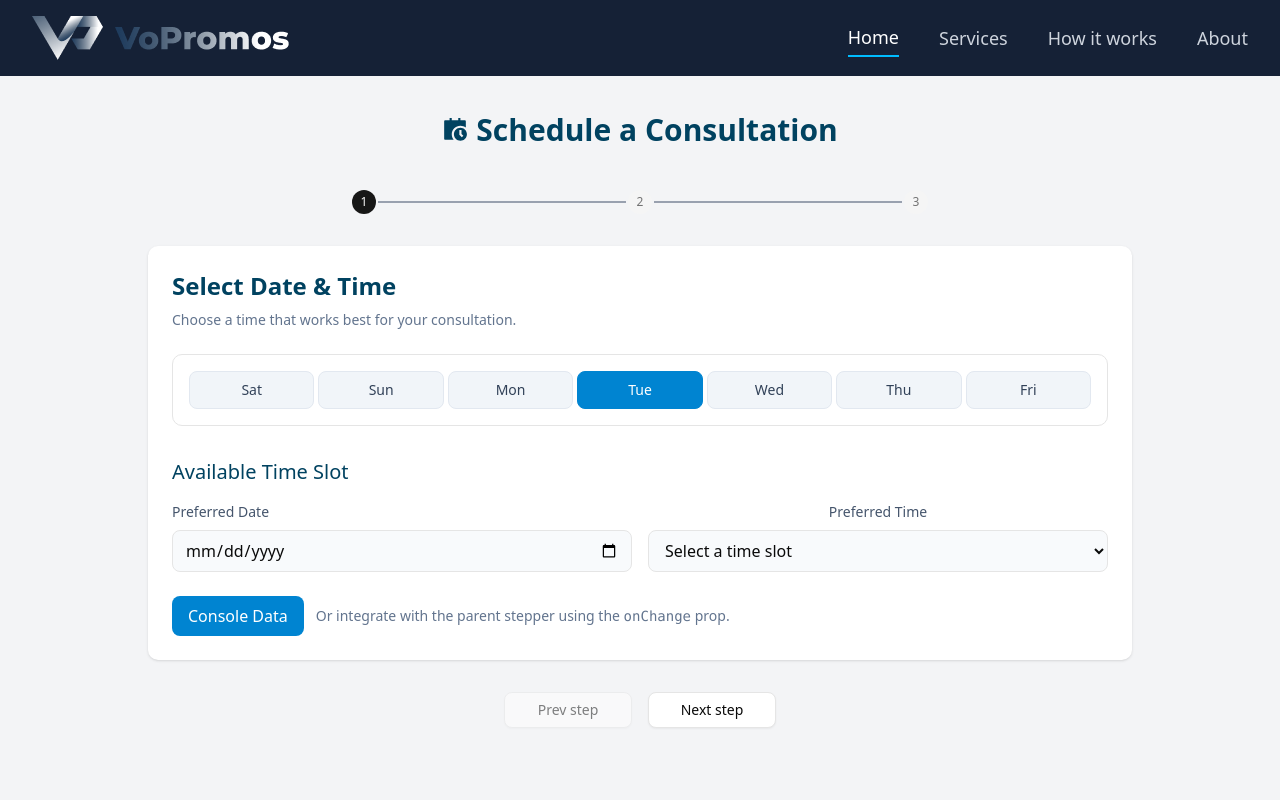
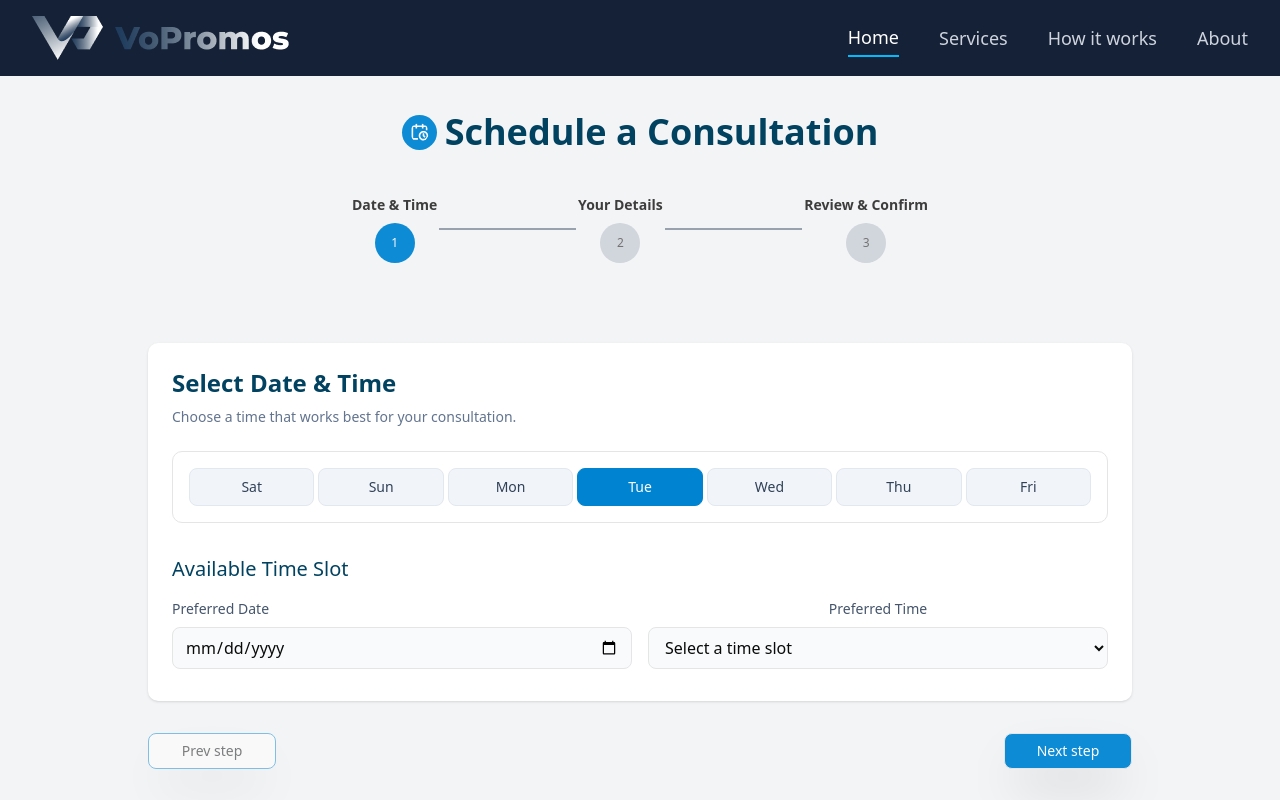
Before and after one commit to Shawon-Reza/voPromos, a React (Vite) app: page /schedule-consultation in a window 1280 px wide. Built offline with nearby package versions, Linux system fonts and the light colour scheme.

Commit message:
Schedule meeting done

```diff
--- a/src/components/ui/stepper.jsx
+++ b/src/components/ui/stepper.jsx
@@ -145,7 +145,7 @@ function StepperIndicator({
     <span
       data-slot="stepper-indicator"
       className={cn(
-        "relative flex size-6 shrink-0 items-center justify-center rounded-full bg-muted text-xs font-medium text-muted-foreground data-[state=active]:bg-primary data-[state=active]:text-primary-foreground data-[state=completed]:bg-primary data-[state=completed]:text-primary-foreground",
+        "relative flex size-8 lg:size-10 shrink-0 items-center justify-center rounded-full  text-xs font-medium text-muted-foreground data-[state=active]:bg-[#0E8BD5] data-[state=active]:text-primary-foreground data-[state=completed]:bg-[#0E8BD5] data-[state=completed]:text-primary-foreground bg-gray-300 ",
         className
       )}
       data-state={state}
@@ -154,6 +154,7 @@ function StepperIndicator({
         children
       ) : (
         <>
+
           <span
             className="transition-all group-data-loading/step:scale-0 group-data-loading/step:opacity-0 group-data-loading/step:transition-none group-data-[state=completed]/step:scale-0 group-data-[state=completed]/step:opacity-0">
             {step}
@@ -208,9 +209,10 @@ function StepperSeparator({
     <div
       data-slot="stepper-separator"
       className={cn(
-        "m-0.5 bg-gray-400 group-data-[orientation=horizontal]/stepper:h-0.5 group-data-[orientation=horizontal]/stepper:w-full group-data-[orientation=horizontal]/stepper:flex-1 group-data-[orientation=vertical]/stepper:h-12 group-data-[orientation=vertical]/stepper:w-0.5 group-data-[state=completed]/step:bg-primary",
+        "m-0.5 bg-gray-400 group-data-[orientation=horizontal]/stepper:h-0.5 group-data-[orientation=horizontal]/stepper:w-full group-data-[orientation=horizontal]/stepper:flex-1 group-data-[orientation=vertical]/stepper:h-12 group-data-[orientation=vertical]/stepper:w-0.5 group-data-[state=completed]/step:bg-gray-700",
         className
       )}
+
       {...props} />
   );
 }
--- a/src/features/ScheduleConsultation.jsx
+++ b/src/features/ScheduleConsultation.jsx
@@ -1,4 +1,4 @@
-import { RiCalendarScheduleFill } from 'react-icons/ri'
+import { RiCalendarScheduleFill, RiCalendarScheduleLine } from 'react-icons/ri'
 import Navbar from '../components/layout/Navbar'
 import React from 'react'
 import StepperComponent from './StepperComponent'
@@ -10,8 +10,8 @@ const ScheduleConsultation = () => {
                 <Navbar></Navbar>
             </section>
 
-            <div className='flex items-center justify-center pt-28 gap-2 text-3xl font-bold  text-[#004260]'>
-                <RiCalendarScheduleFill size={26} />
+            <div className='flex items-center justify-center pt-28 gap-2 text-3xl xl:text-4xl font-bold  text-[#004260]'>
+                <RiCalendarScheduleLine color='white' size={35} className='p-2 bg-[#0E8BD5] rounded-full' />
                 <h1 className='text-[#004260]'> Schedule a Consultation</h1>
             </div>
 
--- a/src/features/StepperComponent.jsx
+++ b/src/features/StepperComponent.jsx
@@ -1,6 +1,7 @@
 "use client"
 
 import { useEffect, useState, useRef } from "react"
+import { useSchedule } from "../contextApi/ScheduleContext"
 
 import {
   Stepper,
@@ -22,7 +23,7 @@ export default function StepperComponent() {
   const [currentStep, setCurrentStep] = useState(1)
   const [isLoading, setIsLoading] = useState(false)
 
-  const saveHandlerRef = useRef(() => {})
+  const saveHandlerRef = useRef(() => { })
 
   const handleNextStep = async () => {
     setIsLoading(true)
@@ -40,9 +41,34 @@ export default function StepperComponent() {
       setIsLoading(false)
     }, 250)
   }
+
+  const { scheduleData } = useSchedule()
+
+  const handleConfirmBooking = async () => {
+    setIsLoading(true)
+    try {
+      if (typeof saveHandlerRef.current === 'function') {
+        await Promise.resolve(saveHandlerRef.current())
+      }
+
+      // scheduleData will now contain latest values from steps
+      console.log('Confirming booking with payload:', scheduleData)
+
+      // OPTIONAL: make an API call here
+      // await fetch('/api/bookings', { method: 'POST', headers: { 'Content-Type': 'application/json' }, body: JSON.stringify(scheduleData) })
+
+    } catch (err) {
+      console.error('Error during confirm booking:', err)
+    } finally {
+      setIsLoading(false)
+    }
+  }
   console.log(currentStep)
+  const captions = ['Date & Time', 'Your Details', 'Review & Confirm']
+
+
   return (
-    <div className="mx-auto px-5 max-w-2xl md:max-w-3xl lg:max-w-5xl space-y-8 text-center">
+    <div className="mx-auto px-5 max-w-2xl md:max-w-3xl lg:max-w-5xl space-y-8 text-center ">
 
       <div className="mx-auto max-w-xl">
         <Stepper value={currentStep} onValueChange={setCurrentStep}>
@@ -53,9 +79,12 @@ export default function StepperComponent() {
               className="not-last:flex-1"
               loading={isLoading}
             >
+              <div className="flex flex-col items-center">
+                <div className="mb-2 text-sm text-[#3D3D3D] font-semibold text-center">{captions[step - 1]}</div>
                 <StepperTrigger asChild>
                   <StepperIndicator />
                 </StepperTrigger>
+              </div>
               {step < steps.length && <StepperSeparator />}
             </StepperItem>
           ))}
@@ -65,17 +94,19 @@ export default function StepperComponent() {
 
 
 
+      <div className="md:mt-15 lg:mt-20">
         {currentStep === 1 && <Step1 setSaveHandler={(fn) => (saveHandlerRef.current = fn)} />}
         {currentStep === 2 && <Step2 setSaveHandler={(fn) => (saveHandlerRef.current = fn)} />}
         {currentStep === 3 && <Step3 setSaveHandler={(fn) => (saveHandlerRef.current = fn)} />}
+      </div>
       {/* {currentStep === 4 && <Step4 />} */}
 
 
 
-      <div className="flex justify-center space-x-4">
+      <div className="flex justify-between space-x-4">
         <Button
           variant="outline"
-          className="w-32 cursor-pointer"
+          className="w-32 cursor-pointer  hover:bg-[#0E8BD5] hover:text-white hover:scale-110 transform transition-all ease-in-out duration-700 shadow-2xl border-[#0E8BD5]"
           onClick={() => setCurrentStep((prev) => prev - 1)}
           disabled={currentStep === 1}
         >
@@ -83,11 +114,11 @@ export default function StepperComponent() {
         </Button>
         <Button
           variant="outline"
-          className="w-32 cursor-pointer"
-          onClick={handleNextStep}
+          className="w-32 cursor-pointer bg-[#0E8BD5] text-white hover:bg-[#0E8BD5] hover:text-white hover:scale-110 transform transition-all ease-in-out duration-700 shadow-2xl"
+          onClick={currentStep === steps.length ? handleConfirmBooking : handleNextStep}
           disabled={currentStep > steps.length}
         >
-          Next step
+          {currentStep === steps.length ? 'Confirm booking' : 'Next step'}
         </Button>
       </div>
 
--- a/src/features/stepperComponents.jsx/Step1.jsx
+++ b/src/features/stepperComponents.jsx/Step1.jsx
@@ -115,17 +115,7 @@ const Step1 = ({ onChange, setSaveHandler } = {}) => {
                 </label>
             </div>
 
-            <div className="mt-6 flex items-center gap-3">
-                <button
-                    type="button"
-                    onClick={handleConsole}
-                    className="px-4 py-2 bg-sky-600 text-white rounded-md hover:bg-sky-700 focus:outline-none focus:ring-2 focus:ring-sky-300"
-                >
-                    Console Data
-                </button>
 
-                <p className="text-sm text-slate-500">Or integrate with the parent stepper using the <code>onChange</code> prop.</p>
-            </div>
         </section>
     )
 }
--- a/src/features/stepperComponents.jsx/Step2.jsx
+++ b/src/features/stepperComponents.jsx/Step2.jsx
@@ -44,7 +44,7 @@ const Step2 = ({ onChange, setSaveHandler } = {}) => {
             })
         }
         return () => {
-      if (typeof setSaveHandler === 'function') setSaveHandler(() => () => {})
+            if (typeof setSaveHandler === 'function') setSaveHandler(() => () => { })
         }
     }, [firstName, lastName, email, phone, company, serviceNeeded, setSaveHandler])
 
@@ -54,7 +54,7 @@ const Step2 = ({ onChange, setSaveHandler } = {}) => {
     }
 
     return (
-    <section className="p-6 bg-white rounded-lg shadow-sm text-start">
+        <section className="p-6 md:pb-14 bg-white rounded-lg shadow-sm text-start">
             <h2 className="text-2xl font-bold text-[#004260] mb-2">Your Information</h2>
             <p className="text-sm text-slate-500 mb-6">Tell us more about yourself and your business.</p>
 
@@ -131,17 +131,7 @@ const Step2 = ({ onChange, setSaveHandler } = {}) => {
                 </label>
             </div>
 
-      <div className="mt-6 flex items-center gap-3">
-        <button
-          type="button"
-          onClick={handleConsole}
-          className="px-4 py-2 bg-sky-600 text-white rounded-md hover:bg-sky-700 focus:outline-none focus:ring-2 focus:ring-sky-300"
-        >
-          Console Data
-        </button>
 
-        <p className="text-sm text-slate-500">This will log the collected contact data to the console.</p>
-      </div>
         </section>
     )
 }
--- a/src/features/stepperComponents.jsx/Step3.jsx
+++ b/src/features/stepperComponents.jsx/Step3.jsx
@@ -9,7 +9,7 @@ import React from 'react'
  */
 const Step3 = ({ data = {}, onConfirm } = {}) => {
     const { scheduleData } = useSchedule();
-    console.log(scheduleData)
+    // console.log(scheduleData)
     // merge context data with any explicit data prop (data prop overrides nothing)
     const finalData = { ...scheduleData, ...data }
 
@@ -20,39 +20,39 @@ const Step3 = ({ data = {}, onConfirm } = {}) => {
     }
 
     return (
-        <section className="p-6 bg-white rounded-lg shadow-sm">
-            <h2 className="text-2xl font-semibold text-slate-800 mb-2">Review Your Details</h2>
+        <section className="p-6 bg-white rounded-lg shadow-sm text-start" >
+            <h2 className="text-2xl font-semibold text-[#3D3B3B] mb-2">Review Your Details</h2>
             <p className="text-sm text-slate-500 mb-6">Please verify your information before confirming.</p>
 
             <div className="border-t border-slate-100 pt-6">
                 <div className="grid grid-cols-1 md:grid-cols-3 gap-6 text-sm text-slate-700">
                     <div>
-                        <div className="text-xs text-slate-500">Name</div>
+                        <div className=" text-[#3D3B3B] font-semibold text-sm">Name</div>
                         <div className="text-sky-600 mt-1">{finalData.firstName || ''} {finalData.lastName || ''}</div>
                     </div>
 
                     <div>
-                        <div className="text-xs text-slate-500">Email</div>
+                        <div className=" text-[#3D3B3B] font-semibold text-sm">Email</div>
                         <div className="text-sky-600 mt-1">{finalData.email || ''}</div>
                     </div>
 
                     <div>
-                        <div className="text-xs text-slate-500">Service Needed</div>
+                        <div className=" text-[#3D3B3B] font-semibold text-sm">Service Needed</div>
                         <div className="text-sky-600 mt-1">{finalData.serviceNeeded || ''}</div>
                     </div>
 
                     <div>
-                        <div className="text-xs text-slate-500">Phone</div>
+                        <div className=" text-[#3D3B3B] font-semibold text-sm">Phone</div>
                         <div className="text-sky-600 mt-1">{finalData.phone || ''}</div>
                     </div>
 
                     <div>
-                        <div className="text-xs text-slate-500">Company</div>
+                        <div className=" text-[#3D3B3B] font-semibold text-sm">Company</div>
                         <div className="text-sky-600 mt-1">{finalData.company || ''}</div>
                     </div>
 
                     <div>
-                        <div className="text-xs text-slate-500">Date & Time</div>
+                        <div className=" text-[#3D3B3B] font-semibold text-sm">Date & Time</div>
                         <div className="text-sky-600 mt-1">
                             <div>{finalData.selectedDay || ''}</div>
                             <div>{finalData.preferredDate || ''} {finalData.preferredTime ? `, ${finalData.preferredTime}` : ''}</div>
@@ -61,17 +61,7 @@ const Step3 = ({ data = {}, onConfirm } = {}) => {
                 </div>
             </div>
 
-            <div className="mt-6 flex items-center gap-3">
-                <button
-                    type="button"
-                    onClick={handleConfirm}
-                    className="px-4 py-2 bg-sky-600 text-white rounded-md hover:bg-sky-700 focus:outline-none focus:ring-2 focus:ring-sky-300"
-                >
-                    Confirm & Submit
-                </button>
 
-                <p className="text-sm text-slate-500">Click to confirm. The payload is logged to the console and passed to `onConfirm` if provided.</p>
-            </div>
         </section>
     )
 }
```
Lines whose indentation alone changed are shown as unchanged.
